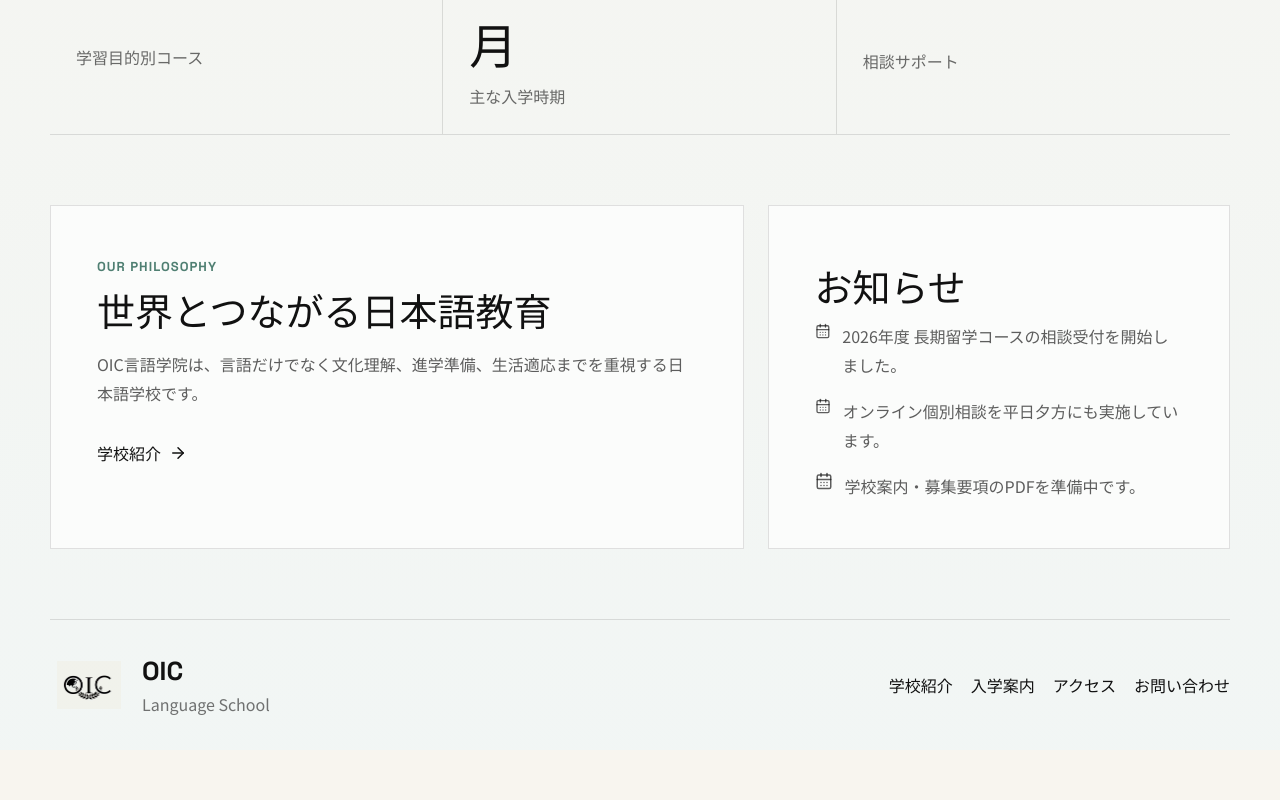
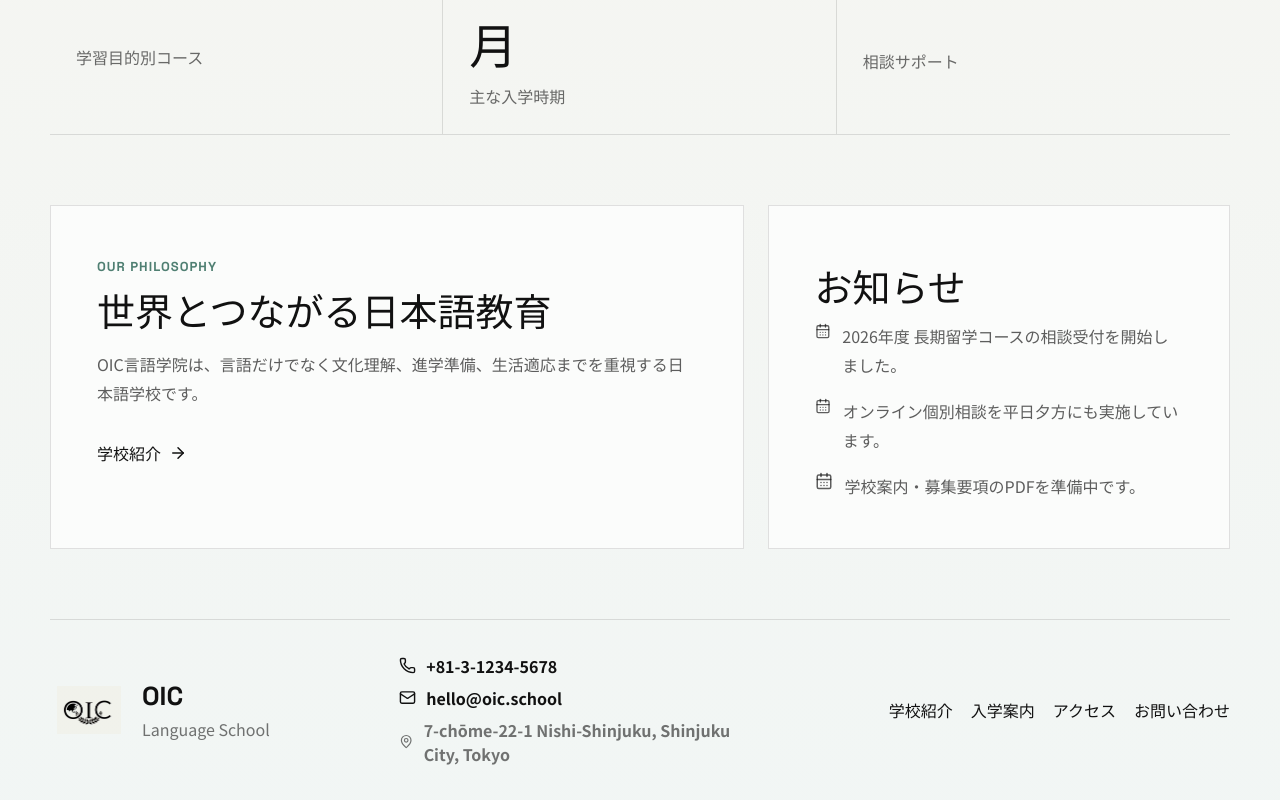
Before and after one commit to gculin0223/oic-website, a React (Vite) app: page / in a window 1280 px wide. Shown: the part 901-1701 px from the top of the page. Before the commit the page ends 1651 px from the top, so only its background shows below. Built offline with nearby package versions, Linux system fonts and the light colour scheme.

Commit message:
Add visible school address

```diff
--- a/src/main.jsx
+++ b/src/main.jsx
@@ -154,8 +154,8 @@ const copy = {
       ["進学サポートはありますか？", "志望校選び、出願書類、面接練習、試験対策を個別に支援します。"],
     ],
     accessTitle: "アクセス",
-    accessLead: "東京都新宿区を想定したアクセス情報です。正式住所に合わせて差し替えできます。",
-    address: "7-chome-22-1 Nishi-Shinjuku, Shinjuku City, Tokyo",
+    accessLead: "新宿エリアに位置し、主要駅や生活施設へアクセスしやすい環境です。",
+    address: "7-chōme-22-1 Nishi-Shinjuku, Shinjuku City, Tokyo",
     accessNotes: ["JR新宿駅から徒歩圏内", "東京メトロ・都営線からアクセス可能", "周辺に生活施設が充実"],
     contactTitle: "お問い合わせ",
     contactLead: "入学相談、資料請求、学校見学についてお気軽にご連絡ください。",
@@ -241,8 +241,8 @@ const copy = {
       ["有升学支援吗？", "提供志愿校选择、出愿文件、面试练习和考试对策等个别支援。"],
     ],
     accessTitle: "交通位置",
-    accessLead: "以下为以东京新宿区为基础的交通信息，可按正式地址替换。",
-    address: "7-chome-22-1 Nishi-Shinjuku, Shinjuku City, Tokyo",
+    accessLead: "位于新宿区域，前往主要车站和日常生活设施都较为便利。",
+    address: "7-chōme-22-1 Nishi-Shinjuku, Shinjuku City, Tokyo",
     accessNotes: ["从 JR 新宿站步行可达", "可使用东京 Metro 与都营线", "周边生活设施完善"],
     contactTitle: "联系我们",
     contactLead: "关于入学咨询、资料索取、学校参观，欢迎随时联系。",
@@ -341,8 +341,8 @@ const copy = {
       ["Do you support higher education applications?", "Yes. We support school selection, documents, interviews, and test preparation."],
     ],
     accessTitle: "Access",
-    accessLead: "Sample access information based on Shinjuku, Tokyo. Replace it with the official address when ready.",
-    address: "7-chome-22-1 Nishi-Shinjuku, Shinjuku City, Tokyo",
+    accessLead: "Located in the Shinjuku area with convenient access to major stations and daily-life facilities.",
+    address: "7-chōme-22-1 Nishi-Shinjuku, Shinjuku City, Tokyo",
     accessNotes: ["Walkable from JR Shinjuku Station", "Accessible by Tokyo Metro and Toei lines", "Daily-life facilities nearby"],
     contactTitle: "Contact",
     contactLead: "Contact us for admissions, documents, or school visits.",
@@ -513,6 +513,9 @@ function MenuDrawer({ t, route, menuOpen, setMenuOpen }) {
           <a href="mailto:hello@oic.school">
             <Mail size={17} /> hello@oic.school
           </a>
+          <p>
+            <MapPin size={17} /> {t.address}
+          </p>
         </div>
       </aside>
     </>
@@ -945,7 +948,9 @@ function ContactForm({ t }) {
         <a href="mailto:hello@oic.school">
           <Mail size={20} /> hello@oic.school
         </a>
-        <p>{t.address}</p>
+        <p>
+          <MapPin size={20} /> {t.address}
+        </p>
       </div>
     </div>
   );
@@ -963,6 +968,17 @@ function Footer({ t }) {
           </div>
         </div>
       </div>
+      <div className="footer-contact" aria-label="OIC contact information">
+        <a href="tel:+81312345678">
+          <Phone size={17} /> +81-3-1234-5678
+        </a>
+        <a href="mailto:hello@oic.school">
+          <Mail size={17} /> hello@oic.school
+        </a>
+        <p>
+          <MapPin size={17} /> {t.address}
+        </p>
+      </div>
       <nav aria-label="Footer">
         <a href="#about">{t.about}</a>
         <a href="#admissions">{t.admissions}</a>
--- a/src/styles.css
+++ b/src/styles.css
@@ -313,7 +313,11 @@ textarea {
 }
 
 .drawer-contact a,
-.contact-card a {
+.drawer-contact p,
+.contact-card a,
+.contact-card p,
+.footer-contact a,
+.footer-contact p {
   display: flex;
   align-items: center;
   gap: 10px;
@@ -807,9 +811,20 @@ textarea {
   mix-blend-mode: multiply;
 }
 
+.footer-contact {
+  display: grid;
+  gap: 8px;
+  max-width: 360px;
+  font-weight: 700;
+}
+
 .site-footer p {
   margin: 4px 0 0;
   color: rgba(17, 17, 17, 0.58);
+}
+
+.footer-contact p {
+  margin: 0;
 }
 
 .site-footer nav {
```
